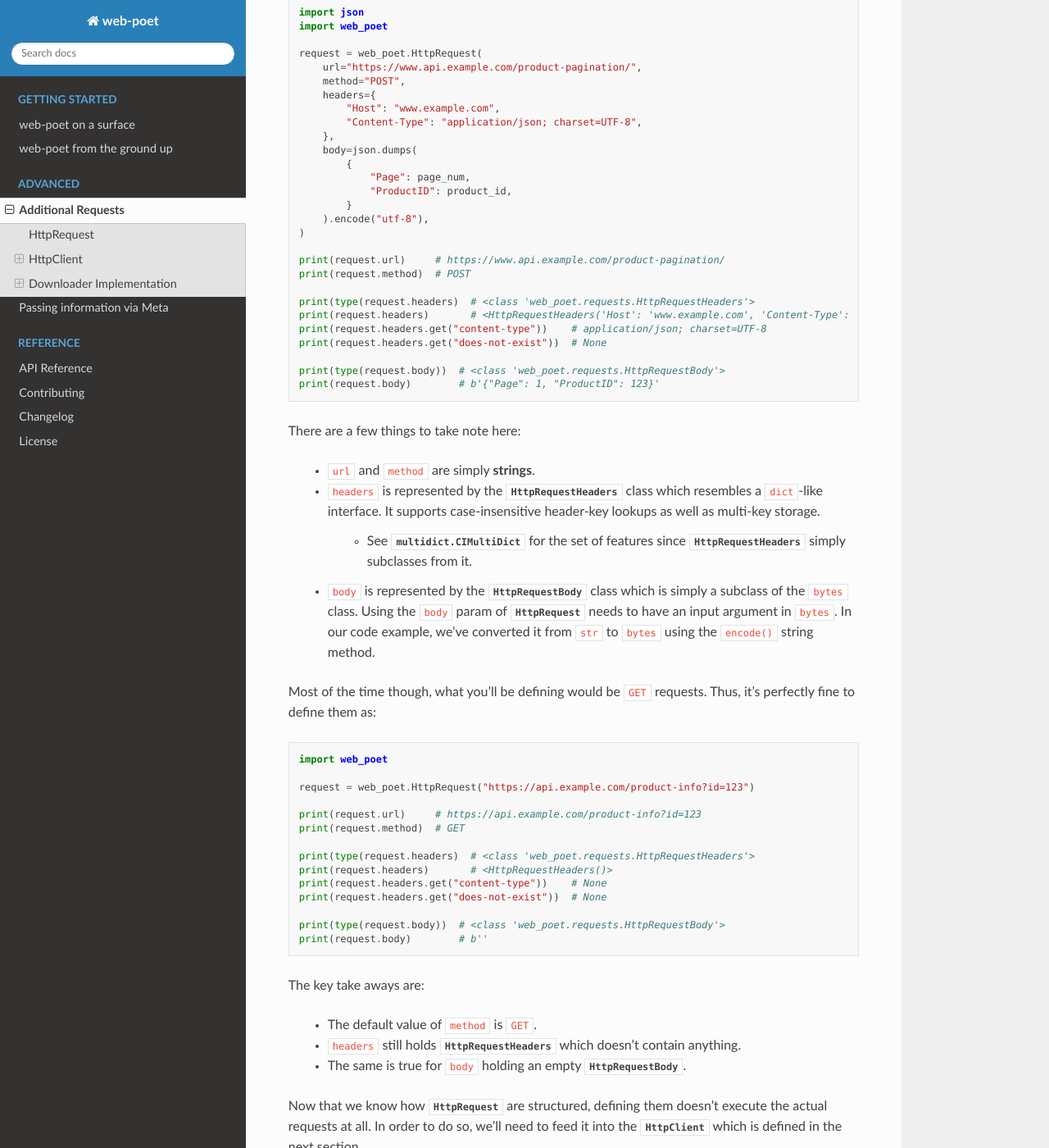
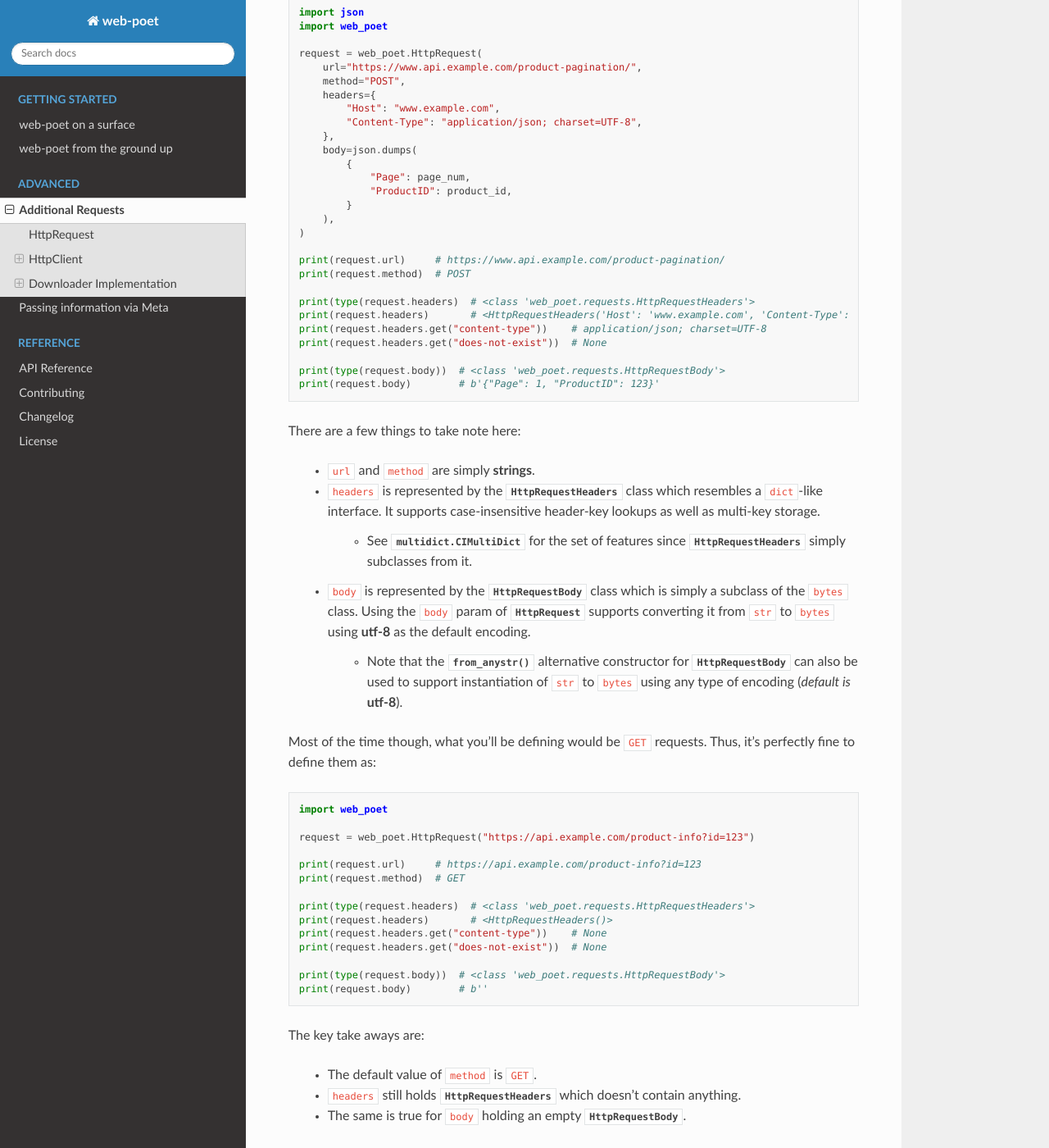
Before and after one commit to scrapinghub/web-poet, a Sphinx documentation site: the page built from docs/advanced/additional-requests.rst, in a window 1280 px wide and 1400 px high, scrolled down 732 px. Shown: the whole window at 82% size. Built offline with Sphinx 7.4.7 and the Read the Docs theme 2.0.0, drawn with Linux system fonts in a browser that asks for light colours; some of the changed text lies outside the part shown.

Commit message:
add an alternative constructor from_anystr() in HttpRequestBody
This reverts commit 109a67081c2a6a2de83f14d2b9ecc5b4771a4293.

```diff
--- a/docs/advanced/additional-requests.rst
+++ b/docs/advanced/additional-requests.rst
@@ -47,7 +47,7 @@ a generic HTTP Request: :class:`~.HttpRequest`. Here's an example:
                 "Page": page_num,
                 "ProductID": product_id,
             }
-        ).encode("utf-8"),
+        ),
     )
 
     print(request.url)     # https://www.api.example.com/product-pagination/
@@ -73,9 +73,12 @@ There are a few things to take note here:
 
     * ``body`` is represented by the :class:`~.HttpRequestBody` class which is
       simply a subclass of the ``bytes`` class. Using the ``body`` param of
-      :class:`~.HttpRequest` needs to have an input argument in ``bytes``. In our
-      code example, we've converted it from ``str`` to ``bytes`` using the ``encode()``
-      string method.
+      :class:`~.HttpRequest` supports converting it from ``str`` to ``bytes``
+      using **utf-8** as the default encoding.
+
+        * Note that the :meth:`~.HttpRequestBody.from_anystr` alternative constructor
+          for :class:`~.HttpRequestBody` can also be used to support instantiation of
+          ``str`` to ``bytes`` using any type of encoding (`default is` **utf-8**).
 
 Most of the time though, what you'll be defining would be ``GET`` requests. Thus,
 it's perfectly fine to define them as:
@@ -211,7 +214,7 @@ Thus, additional requests inside the Page Object are typically needed for it:
                         "Page": 2,
                         "ProductID": item["product_id"],
                     }
-                ).encode("utf-8"),
+                ),
             )
             item["related_product_ids"].extend(self.parse_related_product_ids(response))
             return item
@@ -293,7 +296,7 @@ list of :class:`~.HttpRequest` to be executed in batch using the
                         "Page": page_num,
                         "ProductID": item["product_id"],
                     }
-                ).encode("utf-8"),
+                ),
             )
 
         @staticmethod
```
Also changed, not shown: 2 other files.
